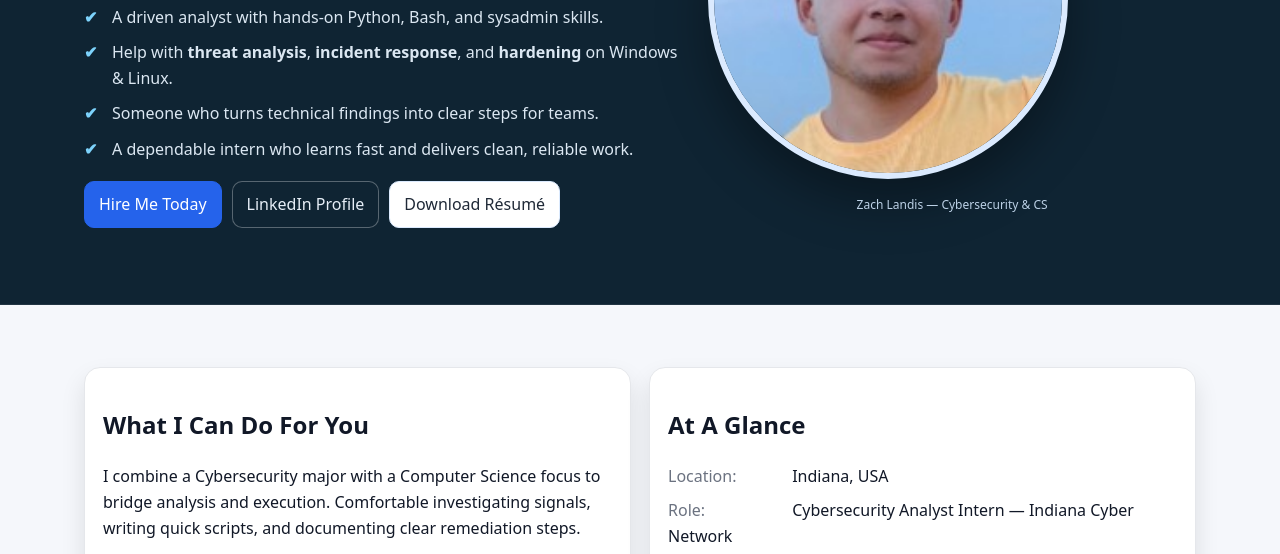
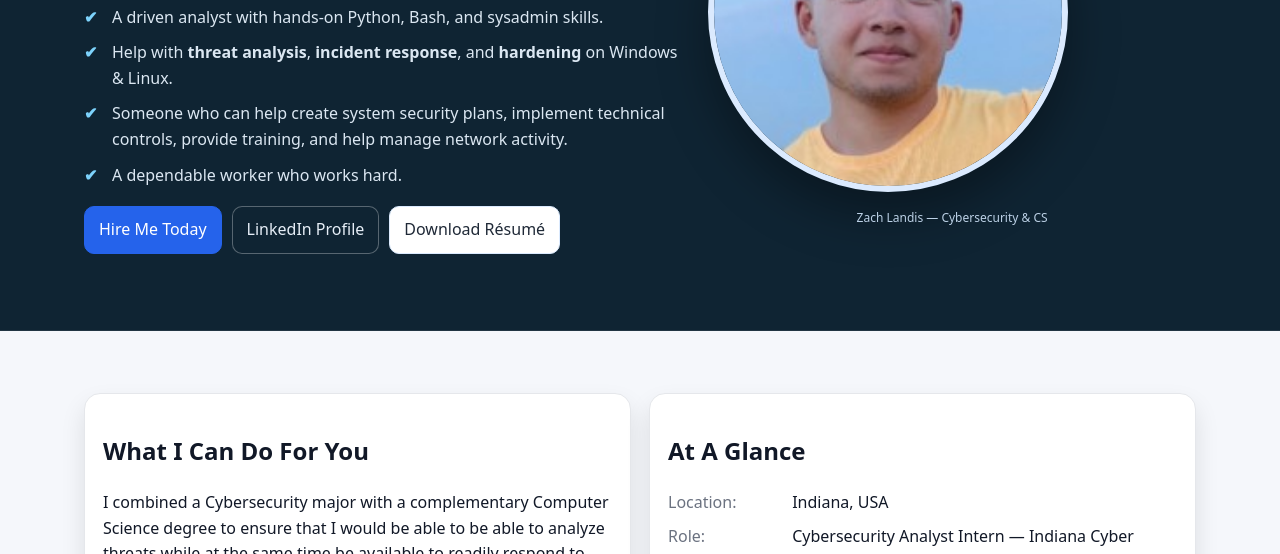
Before and after one commit to zacharyl1003/zacharyl1003.github.io, a plain HTML site: page index.html in a window 1280 px wide. Shown: the part 361-915 px from the top of the page. Drawn offline with Linux system fonts and the light colour scheme.

Commit message:
adding infromation

```diff
--- a/index.html
+++ b/index.html
@@ -7,11 +7,7 @@
 <meta name="description" content="Cybersecurity portfolio & resume site for Zachary D. Landis." />
 
 <style>
-/* ==============================
-   Zach Landis — One-file Website
-   Palette: Blue / White / Gray
-   Beginner-friendly CSS, no libs
-   ============================== */
+/* Zach Landis — Resume Website */
 
 /* Theme */
 :root{
@@ -179,8 +175,8 @@ a:hover{text-decoration:underline}
       <ul class="checklist">
         <li>A driven analyst with hands-on Python, Bash, and sysadmin skills.</li>
         <li>Help with <strong>threat analysis</strong>, <strong>incident response</strong>, and <strong>hardening</strong> on Windows & Linux.</li>
-        <li>Someone who turns technical findings into clear steps for teams.</li>
-        <li>A dependable intern who learns fast and delivers clean, reliable work.</li>
+        <li>Someone who can help create system security plans, implement technical controls, provide training, and help manage network activity.</li>
+        <li>A dependable worker who works hard.</li>
       </ul>
 
       <div class="hero-ctas">
@@ -204,7 +200,7 @@ a:hover{text-decoration:underline}
     <div class="grid-2">
       <div class="card">
         <h2>What I Can Do For You</h2>
-        <p>I combine a Cybersecurity major with a Computer Science focus to bridge analysis and execution. Comfortable investigating signals, writing quick scripts, and documenting clear remediation steps.</p>
+        <p>I combined a Cybersecurity major with a complementary Computer Science degree to ensure that I would be able to be able to analyze threats while at the same time be available to readily respond to threats.</p>
         <ul class="bullets">
           <li><strong>Threat Analysis:</strong> log review, suspicious IP triage, IOC notes.</li>
           <li><strong>Incident Response:</strong> checklist-driven triage, notes, escalation.</li>
```
